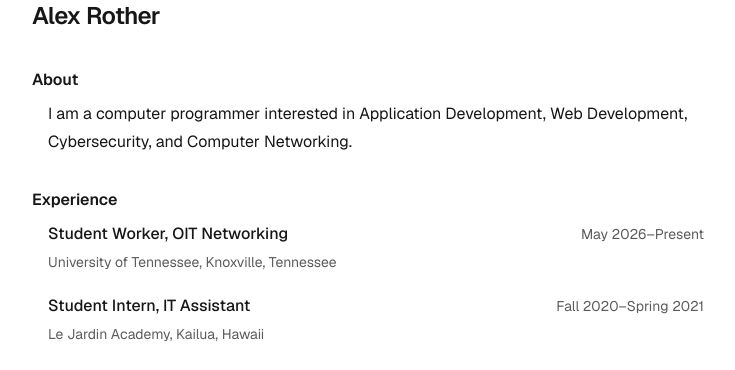
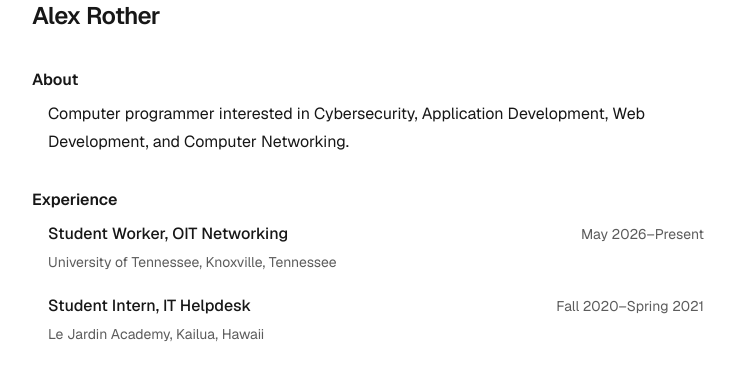
Before and after one commit to alexrother/alexrother.github.io, a Next.js app: page / in a window 1280 px wide. Shown: the top 370 px of the page, without its empty margins (272-1007 px from the left). Built offline with nearby package versions, Linux system fonts and the light colour scheme.

Commit message:
Minor adjustments

```diff
--- a/app/page.tsx
+++ b/app/page.tsx
@@ -45,7 +45,7 @@ const experience = [
     period: "May 2026–Present",
   },
   {
-    role: "Student Intern, IT Assistant",
+    role: "Student Intern, IT Helpdesk",
     organization: "Le Jardin Academy, Kailua, Hawaii",
     period: "Fall 2020–Spring 2021",
   },
@@ -102,7 +102,7 @@ export default function Home() {
           <section>
             <h2>About</h2>
             <p className="mt-2 ml-4">
-              I am a computer programmer interested in Application Development, Web Development, Cybersecurity, and Computer Networking.
+              Computer programmer interested in Cybersecurity, Application Development, Web Development, and Computer Networking.
             </p>
           </section>
 
```
